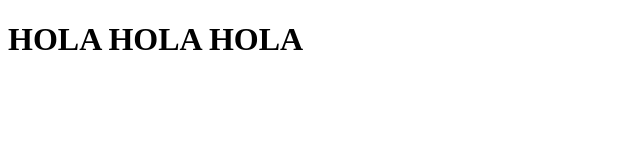
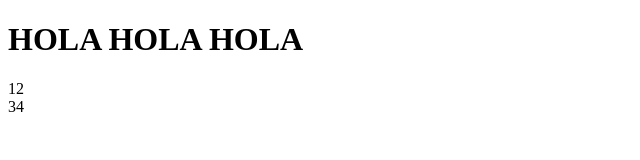
Before and after one commit to DarwingR27/EJERCICIO-JQUERY, a plain HTML site: page index8.html in a window 1280 px wide. Shown: the full height of the page, 0-640 px from the left. Drawn offline with Linux system fonts and the light colour scheme.

Commit message:
Cambios index8

```diff
--- a/index8.html
+++ b/index8.html
@@ -7,5 +7,15 @@
 </head>
 <body>
     <h1>HOLA HOLA HOLA</h1>
+    <table border="0" cellspacing="0" cellpadding="0">
+        <tr>
+            <td>1</td>
+            <td>2</td>
+        </tr>
+        <tr>
+            <td>3</td>
+            <td>4</td>
+        </tr>
+    </table>
 </body>
 </html>
```
